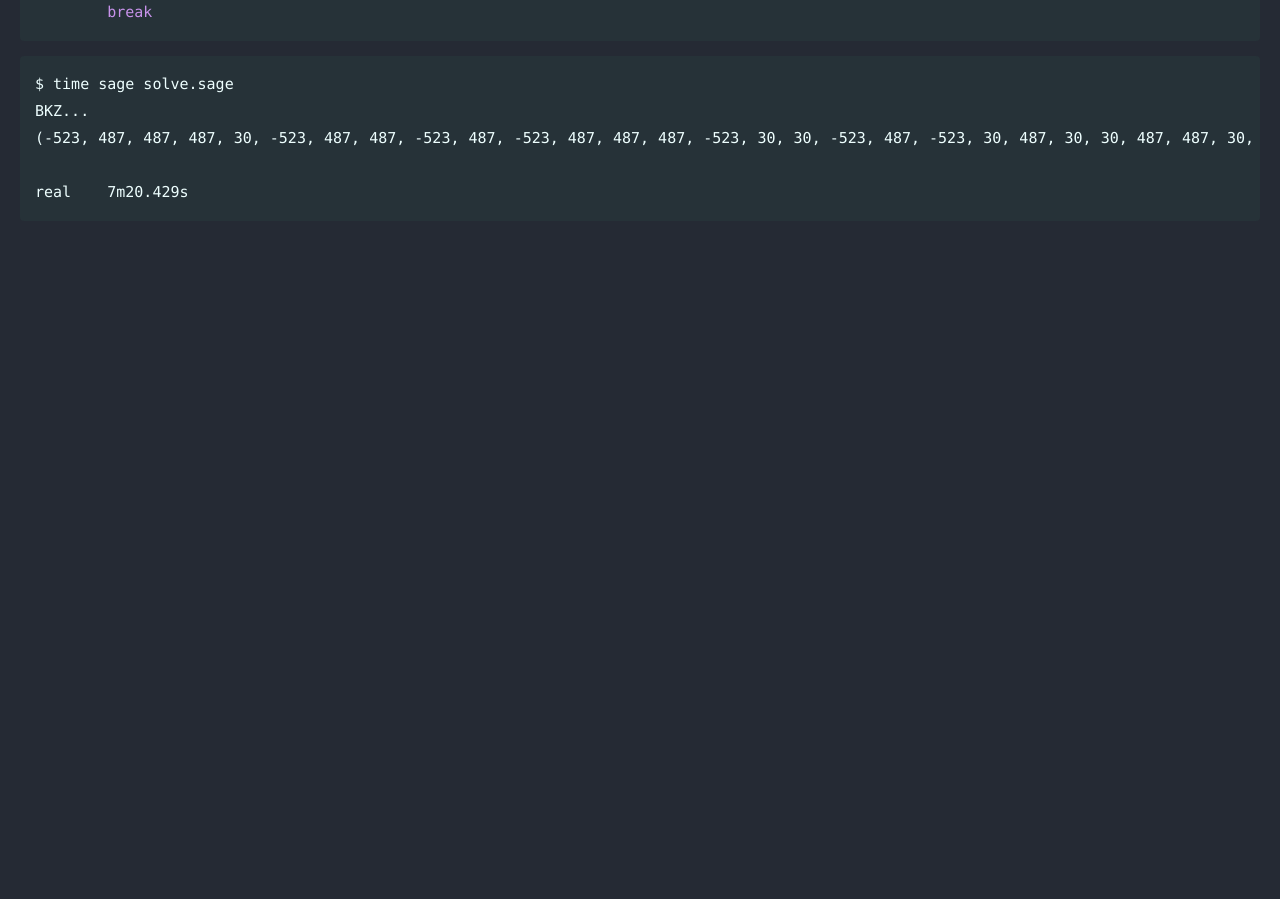
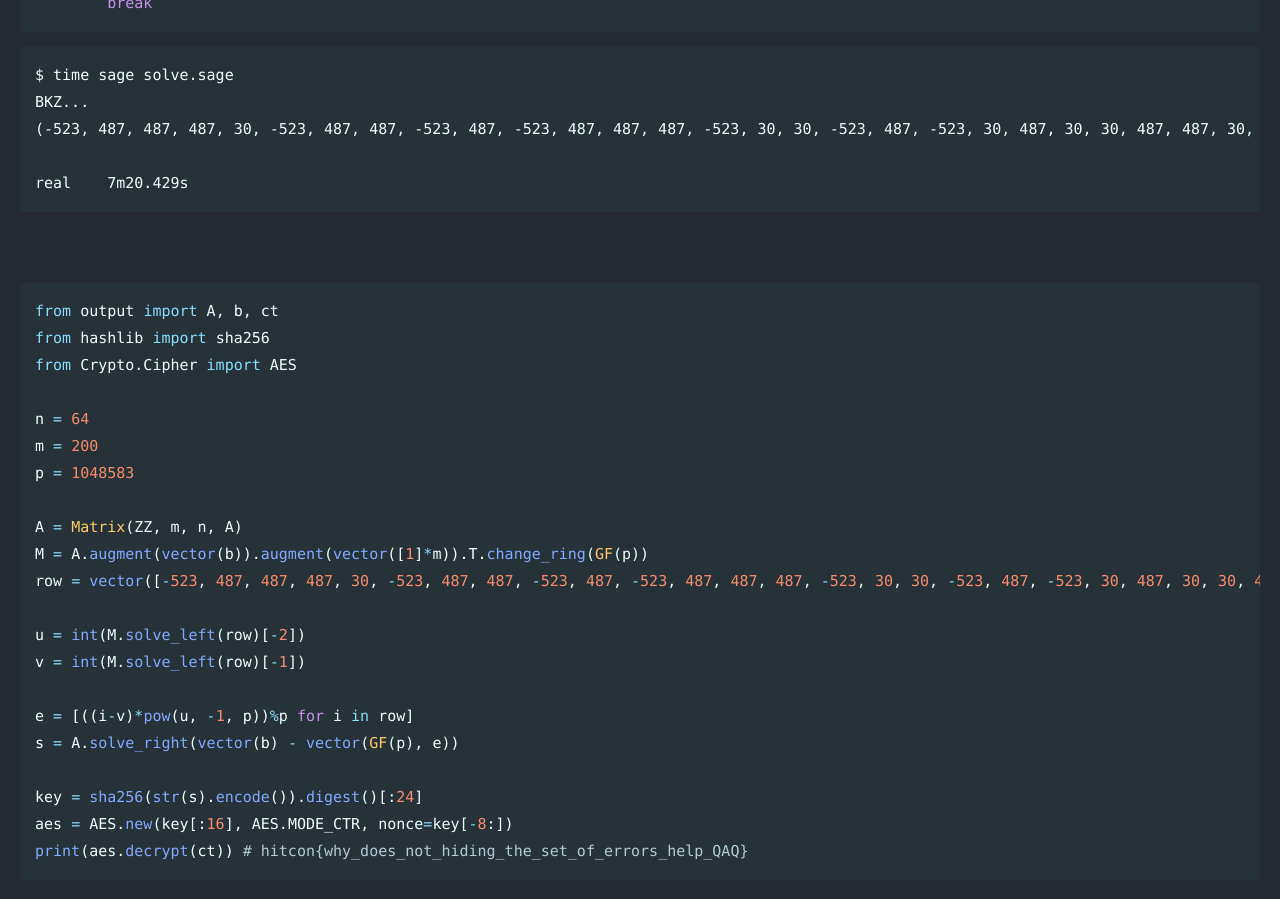
Before and after one commit to Connor-McCartney/Connor-McCartney.github.io, a Jekyll site: the page built from _pages/cryptography/other/HITCON2025.md, in a window 1280 px wide and 900 px high, scrolled down 3662 px. Built offline with Jekyll 4.4.1, drawn with Linux system fonts in a browser that asks for light colours; cached includes are drawn as plain includes; before the commit the page ends 3928 px from its top, so only the background shows below that.

Commit message:
Update HITCON2025.md

````diff
--- a/_pages/cryptography/other/HITCON2025.md
+++ b/_pages/cryptography/other/HITCON2025.md
@@ -198,3 +198,30 @@ BKZ...
 
 real	7m20.429s
 ```
+
+
+<br>
+
+```python
+from output import A, b, ct
+from hashlib import sha256
+from Crypto.Cipher import AES
+
+n = 64
+m = 200
+p = 1048583
+
+A = Matrix(ZZ, m, n, A)
+M = A.augment(vector(b)).augment(vector([1]*m)).T.change_ring(GF(p))
+row = vector([-523, 487, 487, 487, 30, -523, 487, 487, -523, 487, -523, 487, 487, 487, -523, 30, 30, -523, 487, -523, 30, 487, 30, 30, 487, 487, 30, 30, 30, 487, 30, -523, -523, -523, 487, 30, 30, 487, -523, 487, 30, -523, 487, 487, 487, 487, 487, 487, 487, -523, 30, -523, 30, 30, 487, 487, -523, 30, 30, 487, 487, 487, 487, -523, 30, 487, 487, 30, 30, 30, 30, 30, -523, 30, 30, -523, -523, -523, 30, -523, 487, -523, 487, 30, 487, 487, -523, -523, -523, -523, 30, 487, -523, 30, 487, 30, 487, 487, -523, -523, -523, 30, 30, 487, -523, -523, -523, -523, 30, -523, 487, 487, 30, 30, 30, -523, -523, 487, 487, 30, 30, 30, 30, 30, -523, 30, -523, 30, 487, 30, 487, -523, 30, 487, -523, 30, -523, 487, 30, 30, 487, 30, 30, -523, 487, 30, 30, -523, 487, -523, -523, -523, 30, -523, 30, 487, -523, 30, 30, -523, -523, 30, -523, 30, 487, -523, 487, 30, -523, 30, -523, -523, -523, -523, 487, 30, 30, 487, 30, 487, 487, 30, 30, -523, 30, 487, 30, 30, -523, 487, -523, 30, 30, 30, -523, 487, -523, 30, 487, 30])
+
+u = int(M.solve_left(row)[-2])
+v = int(M.solve_left(row)[-1])
+
+e = [((i-v)*pow(u, -1, p))%p for i in row]
+s = A.solve_right(vector(b) - vector(GF(p), e))
+
+key = sha256(str(s).encode()).digest()[:24]
+aes = AES.new(key[:16], AES.MODE_CTR, nonce=key[-8:])
+print(aes.decrypt(ct)) # hitcon{why_does_not_hiding_the_set_of_errors_help_QAQ}
+```
````
